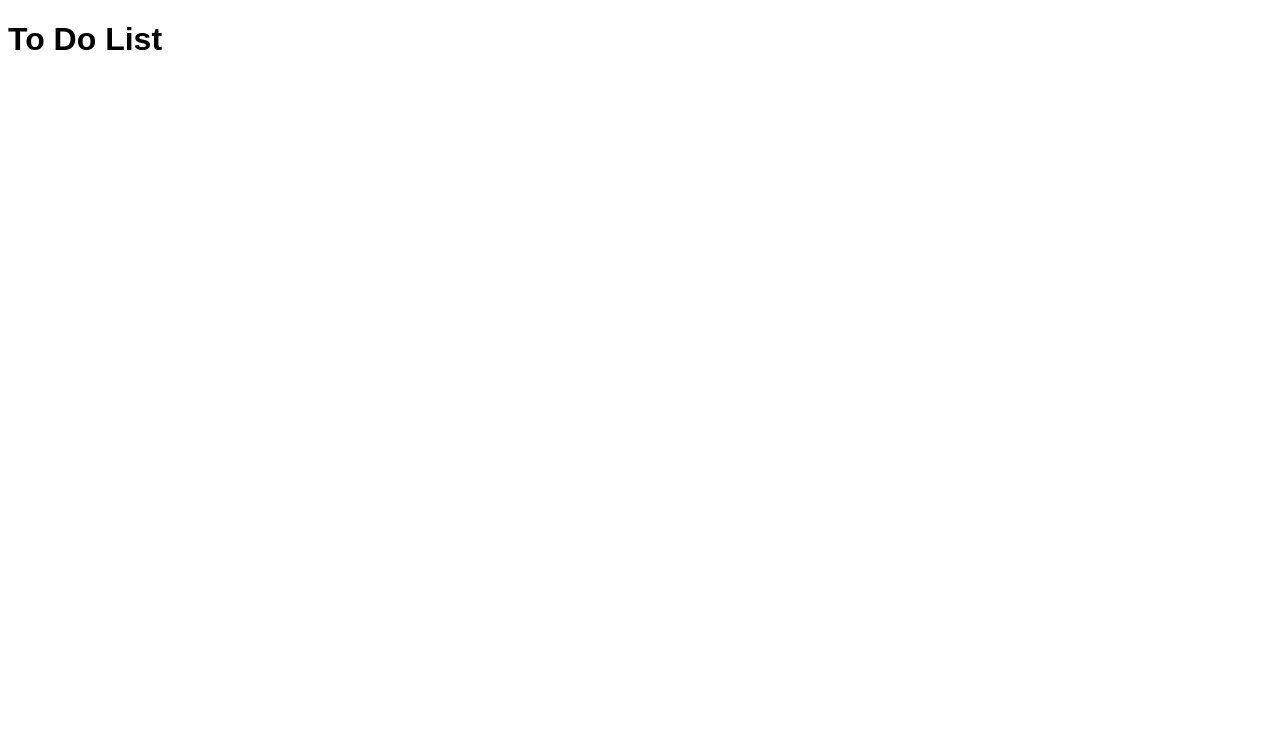
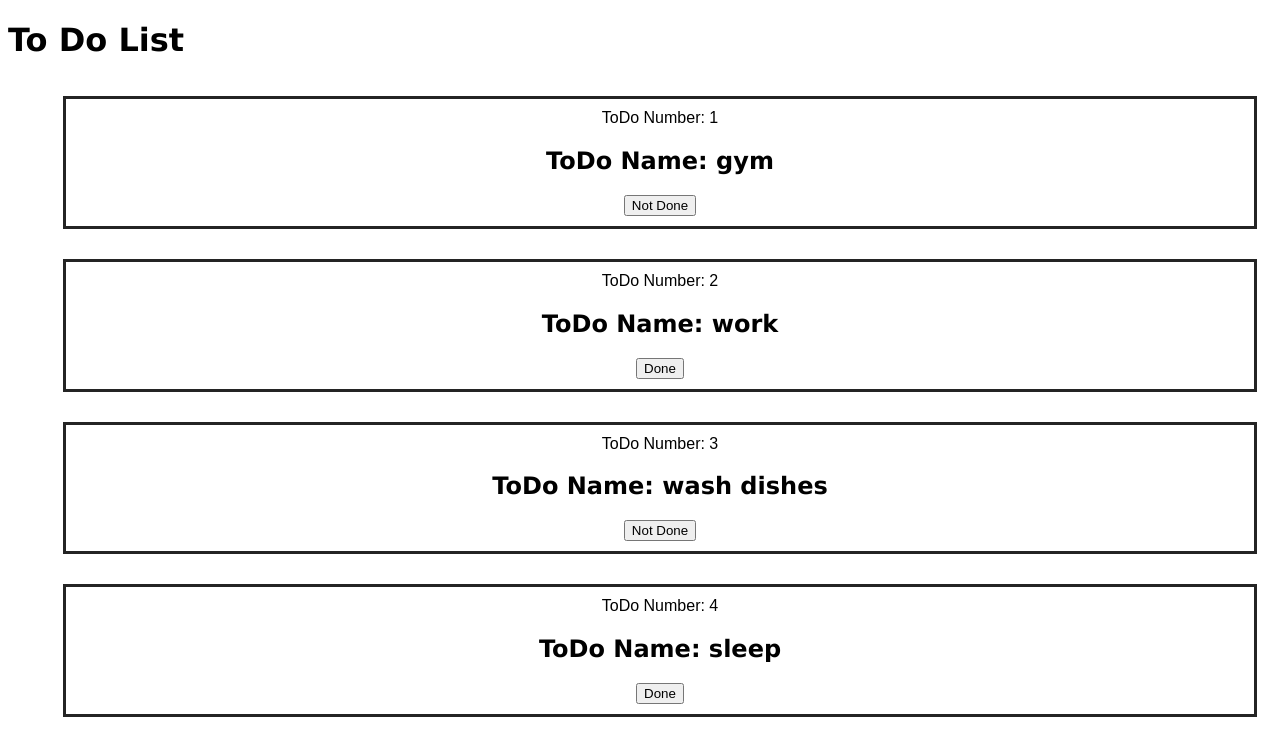
Before and after one commit to Taxeta/202307-w6ch3-jose-vera, a React (Vite) app: page / in a window 1280 px wide. Shown: the top 756 px of the page. Built offline with nearby package versions, Linux system fonts and the light colour scheme.

Commit message:
Test ToDoCard and add css to cards

```diff
--- a/src/components/App/App.tsx
+++ b/src/components/App/App.tsx
@@ -1,17 +1,22 @@
 import { useEffect } from "react";
-import { toDoData } from "../../data";
-import { useAppDispatch, useAppSelector } from "../../store";
+import { useAppDispatch } from "../../store";
+import { toDoData } from "../../store/data";
 import { loadToDoActionCreator } from "../../store/toDos/toDosSlice";
+import ToDosList from "../ToDosList/ToDosList";
 
 const App = (): React.ReactElement => {
-  useAppSelector((state) => state.toDosState.toDos);
   const dispatch = useAppDispatch();
 
   useEffect(() => {
     dispatch(loadToDoActionCreator(toDoData));
-  });
+  }, [dispatch]);
 
-  return <h1>To Do List</h1>;
+  return (
+    <>
+      <h1>To Do List</h1>
+      <ToDosList />
+    </>
+  );
 };
 
 export default App;
--- /dev/null
+++ b/src/components/ToDoCard/ToDoCard.css
@@ -0,0 +1,14 @@
+.container {
+  display: flex;
+  flex-direction: column;
+  padding: 15px;
+}
+
+.container__Card {
+  display: flex;
+  flex-direction: column;
+  text-align: center;
+  border: solid 3px rgb(36, 36, 36);
+  padding: 10px;
+  align-items: center;
+}
--- a/src/components/ToDoCard/ToDoCard.tsx
+++ b/src/components/ToDoCard/ToDoCard.tsx
@@ -1,29 +1,30 @@
 import { useDispatch } from "react-redux";
 import { loadToDoActionCreator } from "../../store/toDos/toDosSlice";
 import { ToDo } from "../../types";
+import "./ToDoCard.css";
 
 interface ToDoCardProps {
   todo: ToDo;
 }
 
 const ToDoCard = ({
-  todo: { id, name },
+  todo: { id, name, isDone },
 }: ToDoCardProps): React.ReactElement => {
   const dispatch = useDispatch();
 
   dispatch(loadToDoActionCreator);
 
   return (
-    <article>
-      <ul>
+    <article className="container">
+      <ul className="container__Card">
         <li>
-          <span>{id}</span>
+          <span>ToDo Number: {id}</span>
         </li>
         <li>
-          <span aria-label={`${name}`}>{name}</span>
+          <h2>ToDo Name: {name}</h2>
         </li>
         <li>
-          <button></button>
+          <button>{isDone ? "Done" : "Not Done"}</button>
         </li>
       </ul>
     </article>
--- /dev/null
+++ b/src/components/ToDosList/ToDosList.tsx
@@ -0,0 +1,20 @@
+import { useAppSelector } from "../../store";
+import ToDoCard from "../ToDoCard/ToDoCard";
+
+const ToDosList = (): React.ReactElement => {
+  const toDos = useAppSelector((state) => state.toDosState.toDos);
+
+  return (
+    <div>
+      <ul>
+        {toDos.map((toDo) => (
+          <li key={toDo.id}>
+            <ToDoCard todo={toDo} />
+          </li>
+        ))}
+      </ul>
+    </div>
+  );
+};
+
+export default ToDosList;
--- a/src/index.css
+++ b/src/index.css
@@ -7,3 +7,13 @@
 html {
   font-family: sans-serif;
 }
+
+ul {
+  list-style: none;
+}
+
+h1,
+h2,
+h3 {
+  font-family: Verdana, Geneva, Tahoma, sans-serif;
+}
```
Also changed, not shown: src/store/data.ts (renamed from src/data.ts), 1 other file (tests, documents, lock files or other folders).
